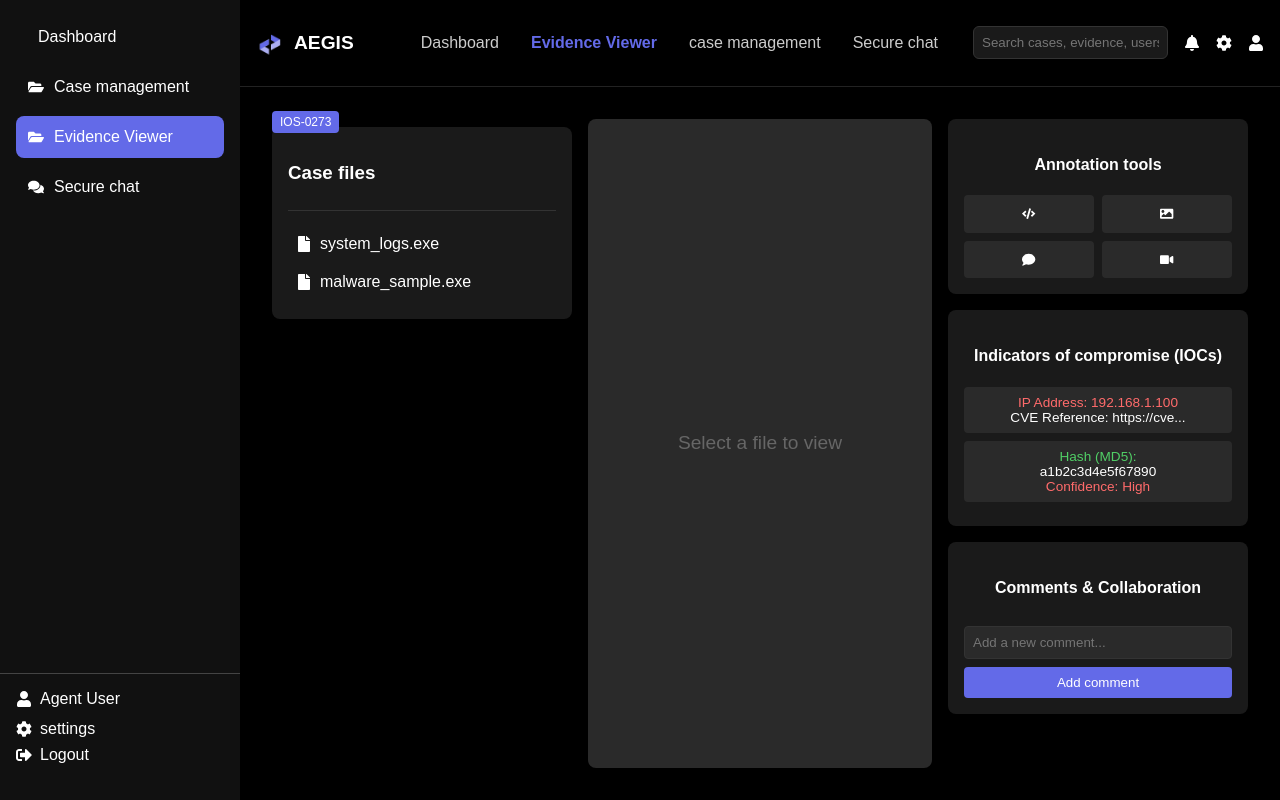
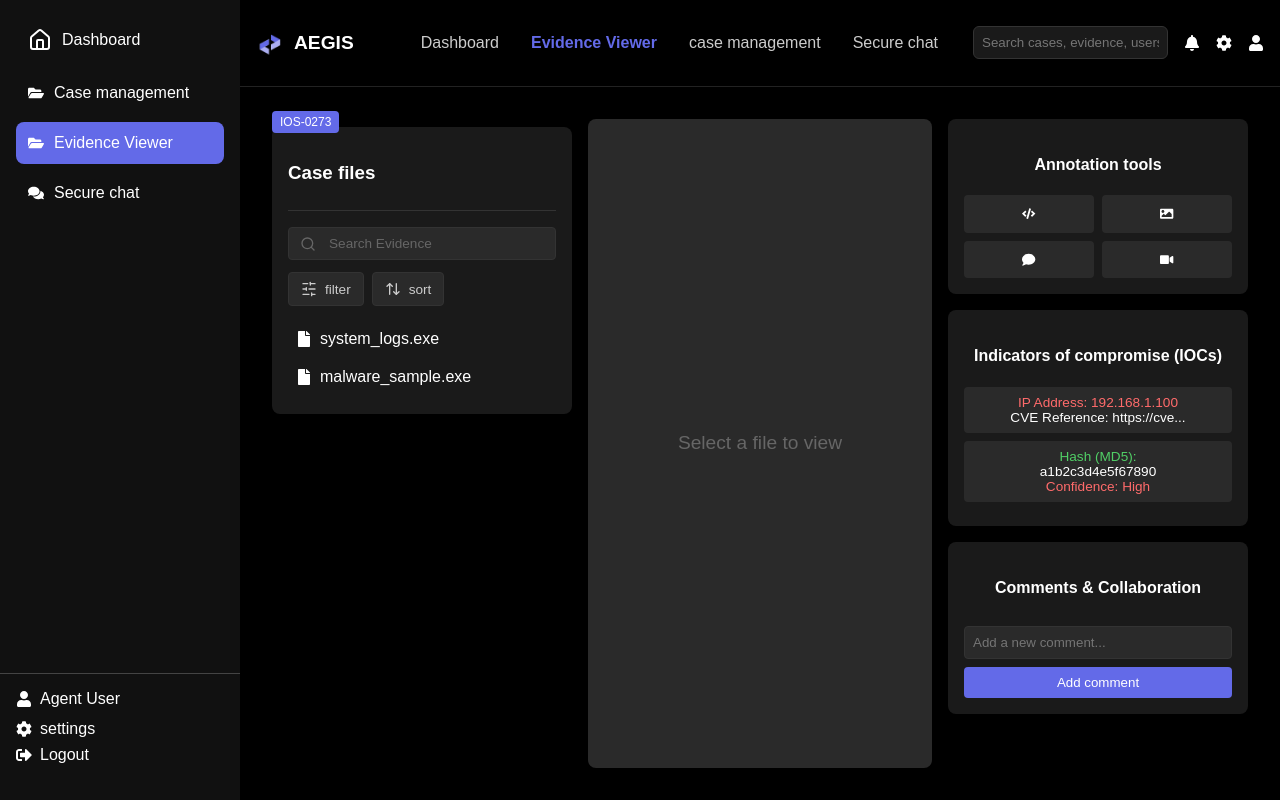
Before and after one commit to COS301-SE-2025/AEGIS, a React (Create React App) app in the folder frontend/: page / in a window 1280 px wide. Built offline with nearby package versions, Linux system fonts and the light colour scheme.

Commit message:
Added search,filter and sort

```diff
--- a/frontend/src/components/EvidenceViewer/EvidenceViewer.css
+++ b/frontend/src/components/EvidenceViewer/EvidenceViewer.css
@@ -168,6 +168,61 @@
   border-bottom: 1px solid #333;
 }
 
+.case-files-controls {
+  margin-bottom: 1rem;
+}
+
+.search-container {
+  position: relative;
+  margin-bottom: 0.75rem;
+}
+
+.search-icon {
+  position: absolute;
+  left: 0.75rem;
+  top: 50%;
+  transform: translateY(-50%);
+  color: #666;
+}
+
+.evidence-search {
+  width: 100%;
+  background-color: #2a2a2a;
+  border: 1px solid #333;
+  border-radius: 4px;
+  color: white;
+  padding: 0.5rem 0.5rem 0.5rem 2.5rem;
+  font-size: 0.85rem;
+  box-sizing: border-box;
+}
+
+.evidence-search::placeholder {
+  color: #666;
+}
+
+.control-buttons {
+  display: flex;
+  gap: 0.5rem;
+}
+
+.control-btn {
+  background-color: #2a2a2a;
+  border: 1px solid #333;
+  color: #ccc;
+  padding: 0.5rem 0.75rem;
+  border-radius: 4px;
+  cursor: pointer;
+  display: flex;
+  align-items: center;
+  gap: 0.5rem;
+  font-size: 0.85rem;
+  transition: background 0.2s;
+}
+
+.control-btn:hover {
+  background-color: #3a3a3a;
+}
+
 .case-file-item {
   display: flex;
   align-items: center;
--- a/frontend/src/components/EvidenceViewer/EvidenceViewer.jsx
+++ b/frontend/src/components/EvidenceViewer/EvidenceViewer.jsx
@@ -11,9 +11,11 @@ import {
   MessageSquare,
   Search,
   Settings,
-  share2,
-  plus,
-  house
+  Share2,
+  Plus,
+  House,
+  SlidersHorizontal,
+  ArrowUpDown
 } from "lucide-react";
 
 import logo from './images/logo.png';
@@ -24,7 +26,7 @@ function EvidenceViewer() {
       <aside className="sidebar">
         <nav className="nav-links">
           <div className="nav-item">
-            <house className="icon" />
+            <House className="icon" />
             Dashboard
           </div>
           <div className="nav-item">
@@ -78,6 +80,26 @@ function EvidenceViewer() {
             <div className="case-files-panel">
               <div className="case-files-header">
                 <h3>Case files</h3>
+              </div>
+              <div className="case-files-controls">
+                <div className="search-container">
+                  <Search className="search-icon" size={16} />
+                  <input
+                    type="text"
+                    placeholder="Search Evidence"
+                    className="evidence-search"
+                  />
+                </div>
+                <div className="control-buttons">
+                  <button className="control-btn">
+                    <SlidersHorizontal size={16} />
+                    filter
+                  </button>
+                  <button className="control-btn">
+                    <ArrowUpDown size={16} />
+                    sort
+                  </button>
+                </div>
               </div>
               <div className="case-file-item">
                 <FaFile className="icon" />
```
